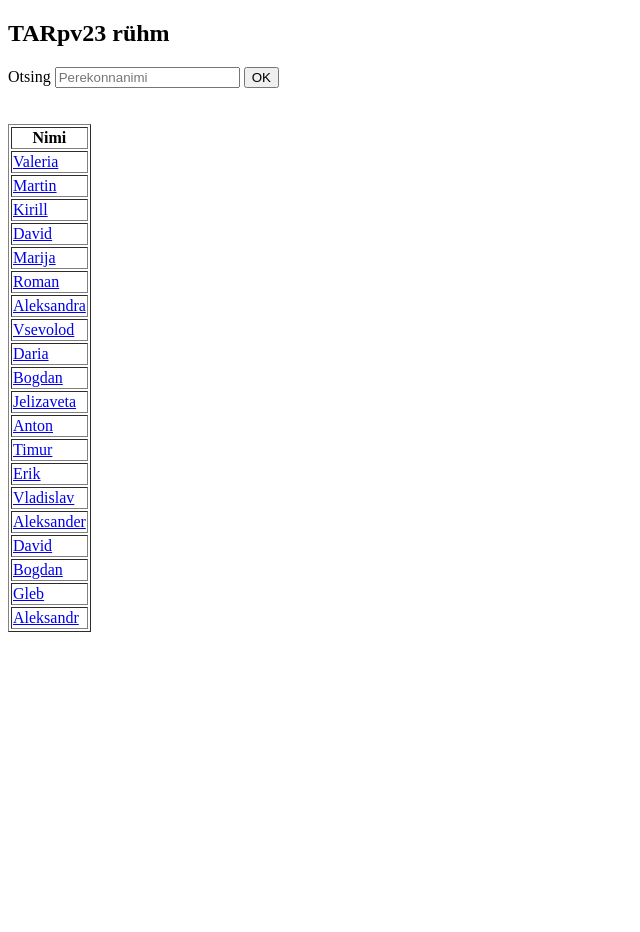
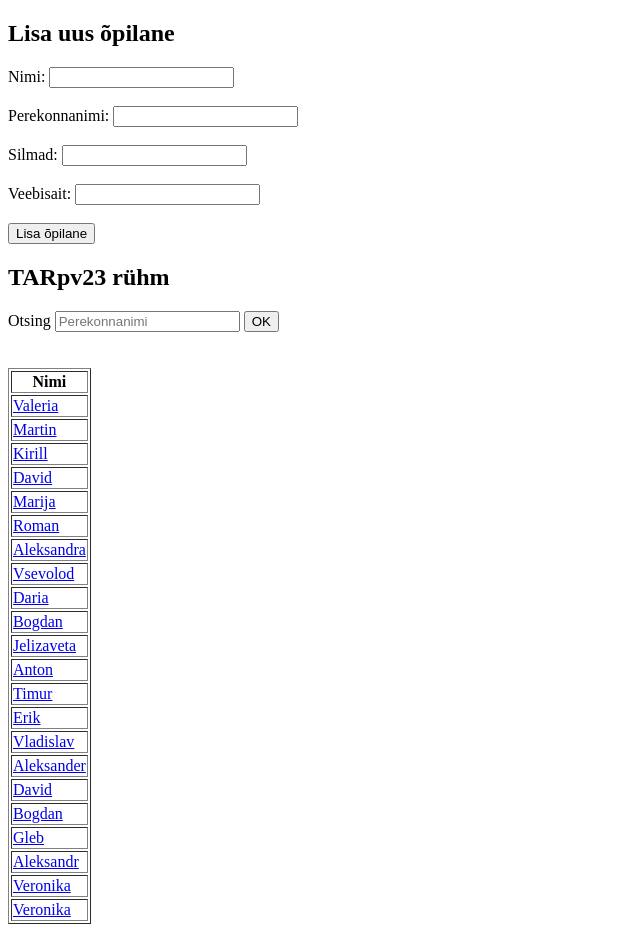
Before and after one commit to kirillsats/phpTund, a PHP site: page /xml/inimXMLfailist.php in a window 1280 px wide. Shown: the whole page, without its empty margins (0-640 px from the left). Before the commit the page ends 632 px from the top, so only its background shows below. Run offline with PHP 8.4, Linux system fonts and the light colour scheme.

Commit message:
tegin praaktiline ülesanne

```diff
--- a/xml/TARpv23.xml
+++ b/xml/TARpv23.xml
@@ -1,4 +1,4 @@
-<?xml version="1.0" encoding="UTF-8" ?>
+<?xml version="1.0" encoding="UTF-8"?>
 <opilased>
     <opilane>
         <Nimi>Valeria</Nimi>
@@ -141,4 +141,4 @@
         <Silmad>Pruunised</Silmad>
         <Veebisait>AleksandrNadvornoi23.thkit.ee</Veebisait>
     </opilane>
-</opilased>
+<opilane><Nimi>Veronika</Nimi><Perekonnanimi>T</Perekonnanimi><Silmad>Sinised</Silmad><Veebisait>lala</Veebisait></opilane><opilane><Nimi>Veronika</Nimi><Perekonnanimi>T</Perekonnanimi><Silmad>Sinised</Silmad><Veebisait>lala</Veebisait></opilane></opilased>
--- a/xml/inimXMLfailist.php
+++ b/xml/inimXMLfailist.php
@@ -19,6 +19,21 @@ function otsingPerekonnanimiJargi($paring)
         }
     }
     return $paringVastus;
+}
+$opilased = simplexml_load_file("TARpv23.xml");
+
+if ($_SERVER["REQUEST_METHOD"] == "POST" && isset($_POST["Nimi"]) && isset($_POST["Perekonnanimi"]) && isset($_POST["Silmad"])) {
+    // Добавление нового студента в XML файл
+    $uusOpilane = $opilased->addChild("opilane");
+
+    // Добавление данных о студенте
+    $uusOpilane->addChild("Nimi", $_POST["Nimi"]);
+    $uusOpilane->addChild("Perekonnanimi", $_POST["Perekonnanimi"]);
+    $uusOpilane->addChild("Silmad", $_POST["Silmad"]);
+    $uusOpilane->addChild("Veebisait", $_POST["Veebisait"]);
+
+    // Сохранение изменений в XML файл
+    $opilased->asXML('TARpv23.xml');
 }
 
 // Функция для получения данных о студенте по имени
@@ -61,6 +76,7 @@ if (!empty($_POST['otsing'])) {
 }
 ?>
 
+
 <!DOCTYPE html>
 <html lang="et">
 <head>
@@ -78,6 +94,24 @@ if (!empty($_POST['otsing'])) {
     </script>
 </head>
 <body>
+<h2>Lisa uus õpilane</h2>
+
+<!-- Форма для добавления студента -->
+<form method="post" action="">
+    <label for="Nimi">Nimi:</label>
+    <input type="text" id="Nimi" name="Nimi" required><br><br>
+
+    <label for="Perekonnanimi">Perekonnanimi:</label>
+    <input type="text" id="Perekonnanimi" name="Perekonnanimi" required><br><br>
+
+    <label for="Silmad">Silmad:</label>
+    <input type="text" id="Silmad" name="Silmad" required><br><br>
+
+    <label for="Veebisait">Veebisait:</label>
+    <input type="text" id="Veebisait" name="Veebisait" required><br><br>
+
+    <input type="submit" value="Lisa õpilane">
+</form>
 <h2>TARpv23 rühm</h2>
 
 <form method="post" action="?">
```
